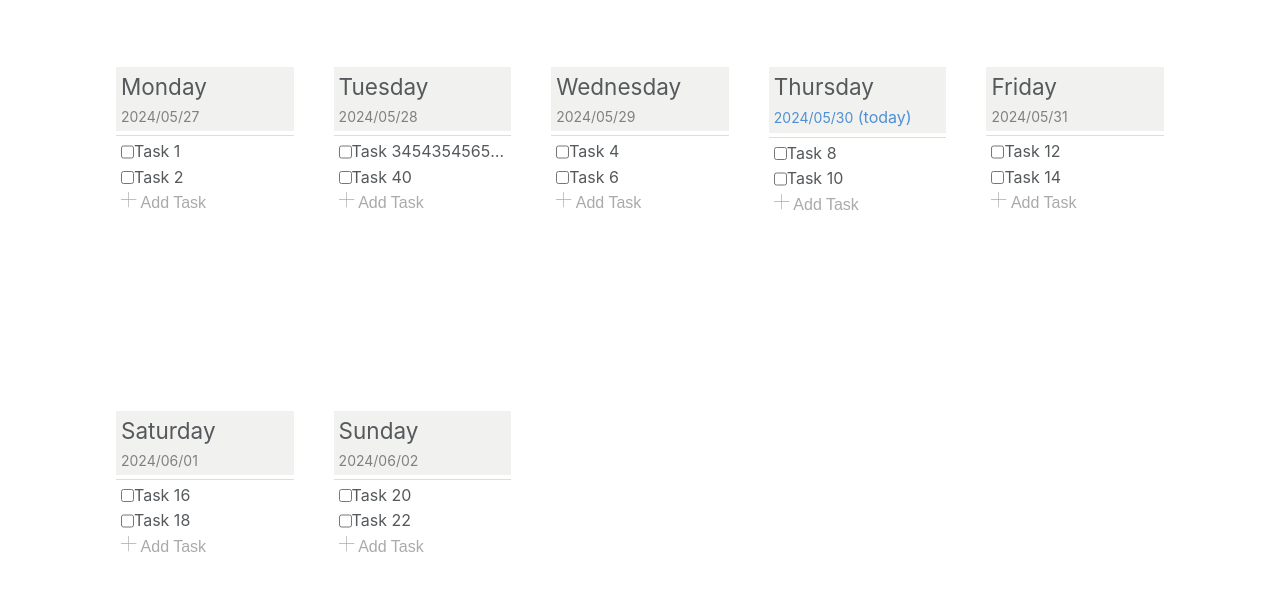
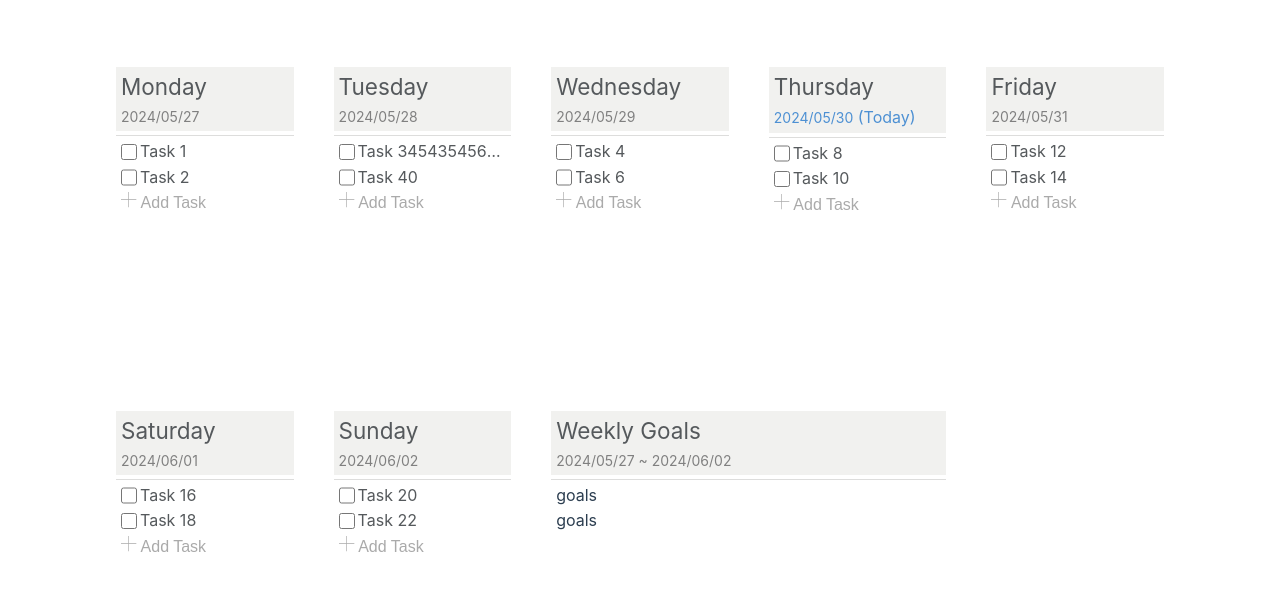
Before and after one commit to teatimehr13/WeekTodoList, a Vue app: page / in a window 1280 px wide. Shown: the top 590 px of the page. Built offline with nearby package versions, Linux system fonts and the light colour scheme.

Commit message:
新增weekly goals

```diff
--- a/src/App.vue
+++ b/src/App.vue
@@ -6,7 +6,9 @@ import { storeToRefs } from 'pinia';
 const store = useCounterStore();
 const storeData = storeToRefs(useCounterStore());
 let week_tasks = storeData.weekList.value;
-console.log(week_tasks);
+let goals_tasks = storeData.goalsList.value;
+// console.log(week_tasks);
+// console.log(goals_tasks);
 
 const emitAddTask = (val,day) => {
   store.addTask(val,day)
@@ -24,7 +26,8 @@ const emitCopyTask = (copy_del_obj) => {
 
 <template>
   <main>
-    <WeekTodo :weekTasks="week_tasks" @addTask="emitAddTask" @delTask="emitDelTask" @copyTask="emitCopyTask"></WeekTodo>
+    <WeekTodo :weekTasks="week_tasks" :goalsTask="goals_tasks"
+    @addTask="emitAddTask" @delTask="emitDelTask" @copyTask="emitCopyTask" ></WeekTodo>
   </main>
 </template>
 
--- a/src/components/WeekTodo.vue
+++ b/src/components/WeekTodo.vue
@@ -10,13 +10,15 @@ defineComponent({
 });
 
 const props = defineProps(
-    ["weekTasks"]
+    ["weekTasks", "goalsTask"]
 );
 
 const emits = defineEmits(["addTask", "delTask", "copyTask"]);
 
 let weekTasks = props.weekTasks;
-console.log(weekTasks);
+let goalsTask = props.goalsTask;
+// console.log(weekTasks);
+// console.log(goalsTask);
 
 let isEdit = ref(null);
 let isHover = ref(null);
@@ -64,7 +66,9 @@ const swEditInput = (id) => {
 }
 
 let isFocused = false;
-const swHoverContent = (id) => {
+const swHoverContent = (id, num) => {
+    switch (num) {
+        case 1:
             inputRefs.value[id].addEventListener('focus', () => {
                 isFocused = true;
             });
@@ -79,6 +83,22 @@ const swHoverContent = (id) => {
 
             isDrag.value = false;
             tooltipActive.value = false;
+            break
+        case 2:
+            inputRefs2.value[id].addEventListener('focus', () => {
+                isFocused = true;
+            });
+
+            inputRefs2.value[id].addEventListener('blur', () => {
+                isFocused = false;
+            });
+
+            if (!isFocused && !isDrag.value && !popActive.value) {
+                isHover.value === id ? isHover.value = null : isHover.value = id;
+            }
+            break
+    }
+
 }
 
 const handleClick = (id) => {
@@ -210,9 +230,9 @@ onUnmounted(() => {
         document.removeEventListener("mousedown", handleClickOutside);
     }
 });
-
 //使用id做為key or 使用兩層index作為target
 let inputRefs = ref([]);
+let inputRefs2 = ref([]);
 </script>
 
 <template>
@@ -222,8 +242,11 @@ let inputRefs = ref([]);
                 <div>
                     <div class="week-con">
                         <h2>{{ day }}</h2>
-                        <span class="week-text" :class="{ current_date: currentDate == weeksArr[idx]}"> {{ weeksArr[idx] }}</span>
-                        <span v-if="weeksArr[idx] === currentDate" :class="{ current_date: currentDate == weeksArr[idx]}"> (today)</span>
+                        <span class="week-text" :class="{ current_date: currentDate == weeksArr[idx] }"> {{
+                            weeksArr[idx]
+                            }}</span>
+                        <span v-if="weeksArr[idx] === currentDate"
+                            :class="{ current_date: currentDate == weeksArr[idx] }"> (Today)</span>
                     </div>
                     <ul>
                         <draggable :list="tasks" group="tasks" animation="300" @start="onDragStart" @end="onDragEnd"
@@ -232,19 +255,20 @@ let inputRefs = ref([]);
                             <template #item="{ element, index }">
                                 <li class="list-container">
                                     <div class="list-content">
-                                        <div v-show="isEdit != element.id" @mouseenter="swHoverContent(element.id)"
+                                        <div v-show="isEdit != element.id" @mouseenter="swHoverContent(element.id,1)"
                                             @click="handleClick(element.id)">
                                             <input type="checkbox" v-model="element.isChecked">
-                                            <span>{{ element.task }}</span>
+                                            <span :class="{ task_finish: element.isChecked }">{{ element.task }}</span>
                                         </div>
                                     </div>
                                     <div class="list-hover-content" v-show="isHover == element.id"
-                                        @mouseleave="swHoverContent(element.id)">
+                                        @mouseleave="swHoverContent(element.id,1)">
                                         <div class="list-hover-container">
                                             <div>
                                                 <input type="checkbox" v-model="element.isChecked">
                                                 <div :contenteditable=contenteditable @input="updateContent(element)"
-                                                    :ref="el => inputRefs[element.id] = el">
+                                                    :ref="el => inputRefs[element.id] = el"
+                                                    :class="{ task_finish: element.isChecked }">
                                                     {{ element.task }}</div>
                                             </div>
                                             <div class="list-icon-group" @click="sw_pop(element.id, day)"
@@ -281,7 +305,73 @@ let inputRefs = ref([]);
                     </ul>
                 </div>
             </div>
+
+            <div class="week-goals">
+                <div class="weekly-goals-con">
+                    <div class="week-con">
+                        <h2> Weekly Goals </h2>
+                        <span class="week-text"> {{ weeksArr[0] + " ~ " + weeksArr.at(-1) }}</span>
                     </div>
+
+                    <ul>
+                        <draggable :list="goalsTask" group="goals" animation="300" @start="" @end="" item-key="id"
+                            class="drag-container" tag="ul" ghost-class="ghost" drag-class="drag" handle=".handle"
+                            :disabled="disableDraggable">
+                            <template #item="{ element, index }">
+                                <li class="list-container">
+                                    <div class="list-content">
+                                        <div v-show="isEdit != element.id" @mouseenter="swHoverContent(element.id,2)"
+                                            @click="handleClick(element.id)">
+                                            <span> {{ element.task }}</span>
+                                            <!-- <span> {{ (index + 1) + ". " + element.task }}</span> -->
+                                        </div>
+                                    </div>
+                                    <div class="list-hover-content" v-show="isHover == element.id"
+                                        @mouseleave="swHoverContent(element.id,2)">
+                                        <div class="list-hover-container">
+                                            <div>
+                                                <div :contenteditable=contenteditable @input="updateContent(element)"
+                                                    :ref="el => inputRefs2[element.id] = el"
+                                                    :class="{ task_finish: element.isChecked }">
+                                                    {{ element.task }}</div>
+                                            </div>
+                                            <div class="list-icon-group" @click="sw_pop(element.id, day)"
+                                                @mouseenter="sw_tool" @mousedown="sw_tool('close')">
+                                                <span class="handle">
+                                                    <font-awesome-icon :icon="['fas', 'grip-vertical']" />
+                                                </span>
+
+                                            </div>
+                                        </div>
+                                    </div>
+                                </li>
+                            </template>
+                            <template #footer>
+                                <!-- <div style="flex-grow: 1;" class="here draggable-item" v-show="swAdd_area">
+                                    <div class="new-todo-area">
+                                        <input v-if="swNew_input == day" type="text" class="new-todo-input"
+                                            placeholder="請輸入新任務" style="width: max-content;"
+                                            :ref="el => new_input[day] = el" @blur="add_task(day)"
+                                            @keyup.enter="$event.target.blur()">
+                                        <button @click="newInput_Toggle(day)" v-show="swNew_input != day">
+                                            <svg width="16" height="16" viewBox="0 0 24 24" xfill-rule="evenodd"
+                                                clip-rule="evenodd">
+                                                <path d="M11 11v-11h1v11h11v1h-11v11h-1v-11h-11v-1h11z"
+                                                    class="plus-path" />
+                                            </svg>
+                                            <span> Add Task</span>
+                                        </button>
+                                    </div>
+                                </div> -->
+                            </template>
+                        </draggable>
+                    </ul>
+                </div>
+            </div>
+        </div>
+
+
+
 
         <div class="tooltip" v-show="tooltipActive" :style="popUp">
             <p>Drag to move</p>
@@ -326,7 +416,7 @@ h2 {
 .week-con::after {
     content: "";
     position: absolute;
-    bottom: -5px ;
+    bottom: -5px;
     left: 0;
     width: 100%;
     border-bottom: 1px solid rgba(44, 43, 38, 0.16);
@@ -338,7 +428,7 @@ h2 {
 }
 
 .current_date {
-    color:#4d90d3;
+    color: #4d90d3;
 }
 
 .layout-width {
@@ -377,6 +467,11 @@ h2 {
     height: 100%;
 }
 
+.weekly-goals-con {
+    padding: 10px 20px;
+}
+
+
 input:focus {
     outline: none;
 }
@@ -394,8 +489,8 @@ input[type="text"] {
 .list-content>div,
 .list-hover-content>div {
     display: flex;
+    column-gap: 3px;
 }
-
 
 .list-content span {
     overflow: hidden;
@@ -405,6 +500,11 @@ input[type="text"] {
 
 .list-content>div:first-child {
     padding: 0px 5px;
+}
+
+.task_finish {
+    text-decoration: line-through rgba(55, 53, 47, 0.25);
+    color: rgba(55, 53, 47, .65);
 }
 
 .new-todo-area button {
@@ -454,6 +554,12 @@ input[type="text"] {
     justify-content: space-between;
 }
 
+input[type="checkbox"] {
+    width: 16px;
+    cursor: pointer;
+    flex-shrink: 0;
+}
+
 .list-hover-container input[type="checkbox"] {
     align-self: start;
     min-height: 1.2rem;
@@ -461,6 +567,7 @@ input[type="text"] {
 
 .list-hover-container>div {
     display: flex;
+    column-gap: 3px;
 }
 
 .list-hover-content span {
@@ -572,4 +679,8 @@ input[type="text"] {
     width: 100%;
     min-width: 50px;
 }
+
+.week-goals {
+    width: 40%;
+}
 </style>
--- a/src/stores/counter.js
+++ b/src/stores/counter.js
@@ -1,4 +1,4 @@
-import { ref, computed } from 'vue'
+import { ref, computed, toRef } from 'vue'
 import { defineStore } from 'pinia'
 
 export const useCounterStore = defineStore('useCounterStore', () => {
@@ -15,12 +15,28 @@ export const useCounterStore = defineStore('useCounterStore', () => {
     }
   )
 
+  let default_goals_list = ref([
+    { task: 'goals', id: 1001 },
+    { task: 'goals', id: 1002 }
+  ]
+
+  );
+
   const storedData = localStorage.getItem("useCounterStore");
   let initialWeekList = storedData ? JSON.parse(storedData).weekList : {};
+  let initialGoalsList = storedData ? JSON.parse(storedData).goalsList : [];
+  console.log(initialWeekList);
+  console.log(initialGoalsList);
+
   let weekList = !Object.values(initialWeekList).length ? initialWeekList = default_list.value : ref(initialWeekList).value;
-  console.log(weekList);
+  let goalsList = !initialGoalsList.length ? initialGoalsList = default_goals_list.value : ref(initialGoalsList);
+  // console.log(ref(initialGoalsList).value);
+  // console.log(weekList);
+  // console.log(goalsList);
 
   let maxId = Math.max(...Object.values(weekList).flat().map(task => task.id));
+  // let maxId_g = Math.max(...goalsList.map(e => e.id));
+
 
   const addTask = (val, day) => {
     maxId += 1;
@@ -38,7 +54,7 @@ export const useCounterStore = defineStore('useCounterStore', () => {
     let id = obj.id;
     let week = obj.week;
     let del_idx = weekList[week].findIndex(e => e.id == id);
-    weekList[week].splice(del_idx,1);
+    weekList[week].splice(del_idx, 1);
   }
 
   const copyTask = (obj) => {
@@ -58,7 +74,7 @@ export const useCounterStore = defineStore('useCounterStore', () => {
     weekList[week].splice(copy_idx + 1, 0, copy_obj)
   }
 
-  return { count, addTask, delTask, copyTask, weekList }
+  return { count, addTask, delTask, copyTask, weekList, goalsList }
 
 },
   {
```
Lines whose indentation alone changed are shown as unchanged.
